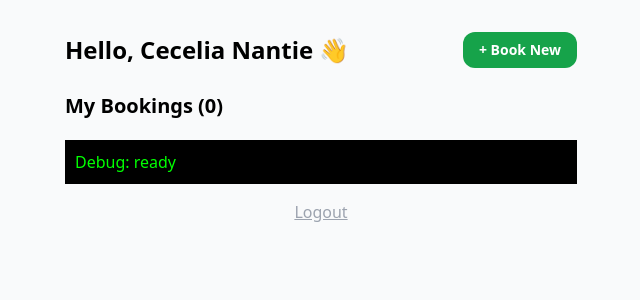
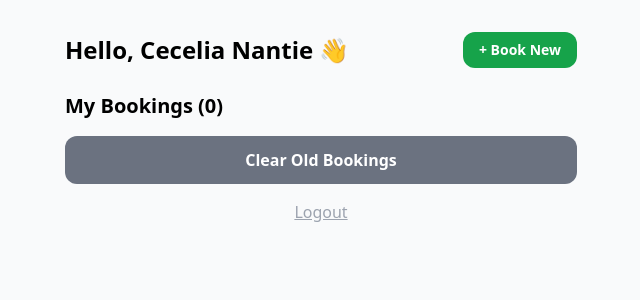
Before and after one commit to antbek-cyber/getservice-gh, a Flask app: template templates/customer_dashboard.html in a window 1280 px wide. Shown: the top 300 px of the page, without its empty margins (319-959 px from the left). Run offline with Flask 3, Linux system fonts and the light colour scheme; the template is opened without the code that fills it, so the values that code supplies are empty; some libraries are stand-ins or nearby versions.

Commit message:
Update customer_dashboard.html

```diff
--- a/templates/customer_dashboard.html
+++ b/templates/customer_dashboard.html
@@ -9,7 +9,7 @@
 <div class="max-w-lg mx-auto">
   <div class="flex justify-between items-center mb-6 mt-4">
     <h1 class="text-2xl font-bold">Hello, Cecelia Nantie 👋</h1>
-    <a href="/book" class="bg-green-600 text-white px-4 py-2 rounded-xl font-bold text-sm">+ Book New</a>
+    <a href="/" class="bg-green-600 text-white px-4 py-2 rounded-xl font-bold text-sm">+ Book New</a>
   </div>
 
   <h2 class="text-xl font-bold mb-4">My Bookings ({{ bookings|length }})</h2>
@@ -43,8 +43,8 @@
     {% endif %}
   </div>
   {% endfor %}
+  <a href="/clear_completed" class="block w-full bg-gray-500 text-white py-3 rounded-xl text-center mt-4 font-bold">Clear Old Bookings</a>
 
-  <div id="debug" style="background:black;color:lime;padding:10px;margin-top:20px;">Debug: ready</div>
   <a href="/logout" class="block text-center mt-4 text-gray-400 underline">Logout</a>
 </div>
 
```
